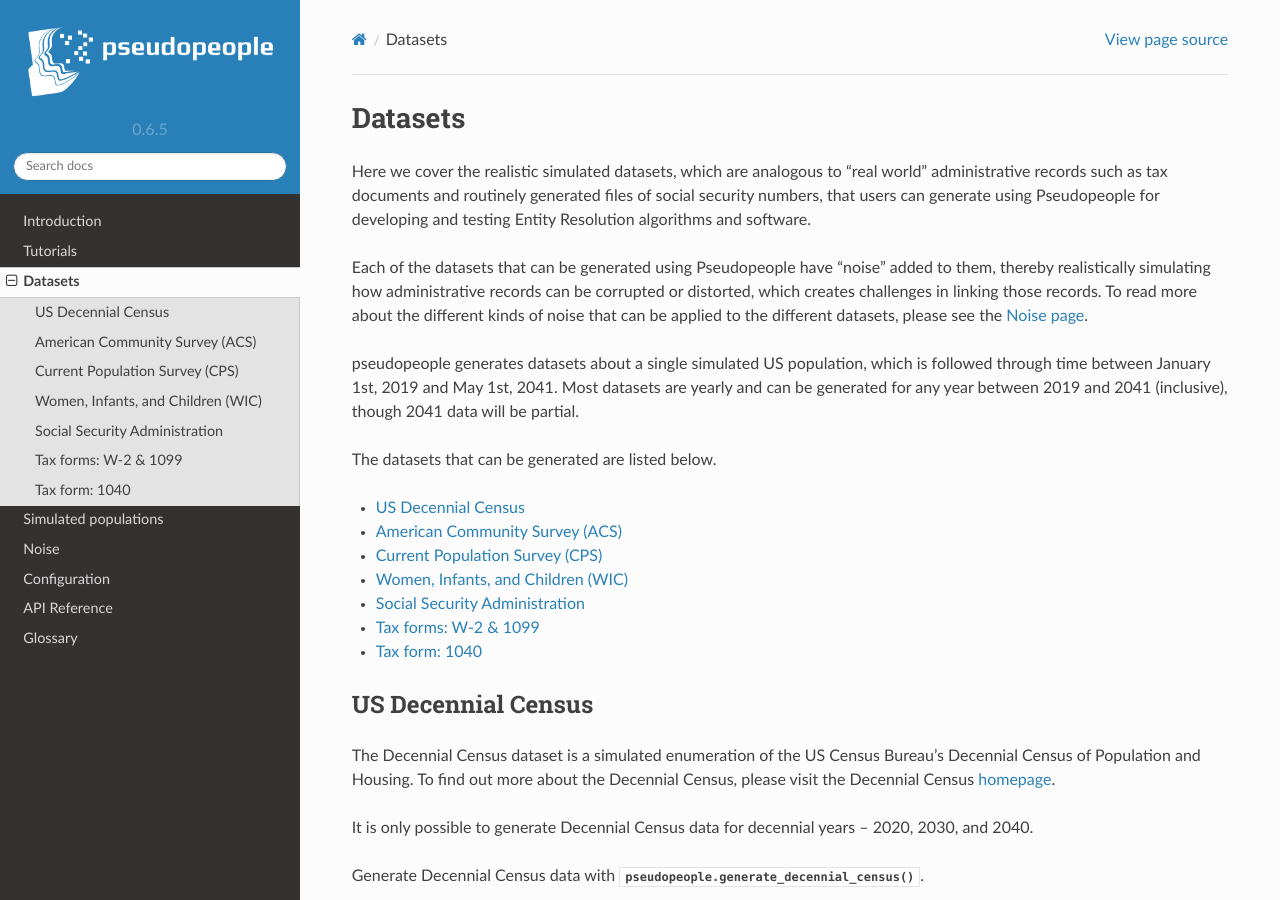
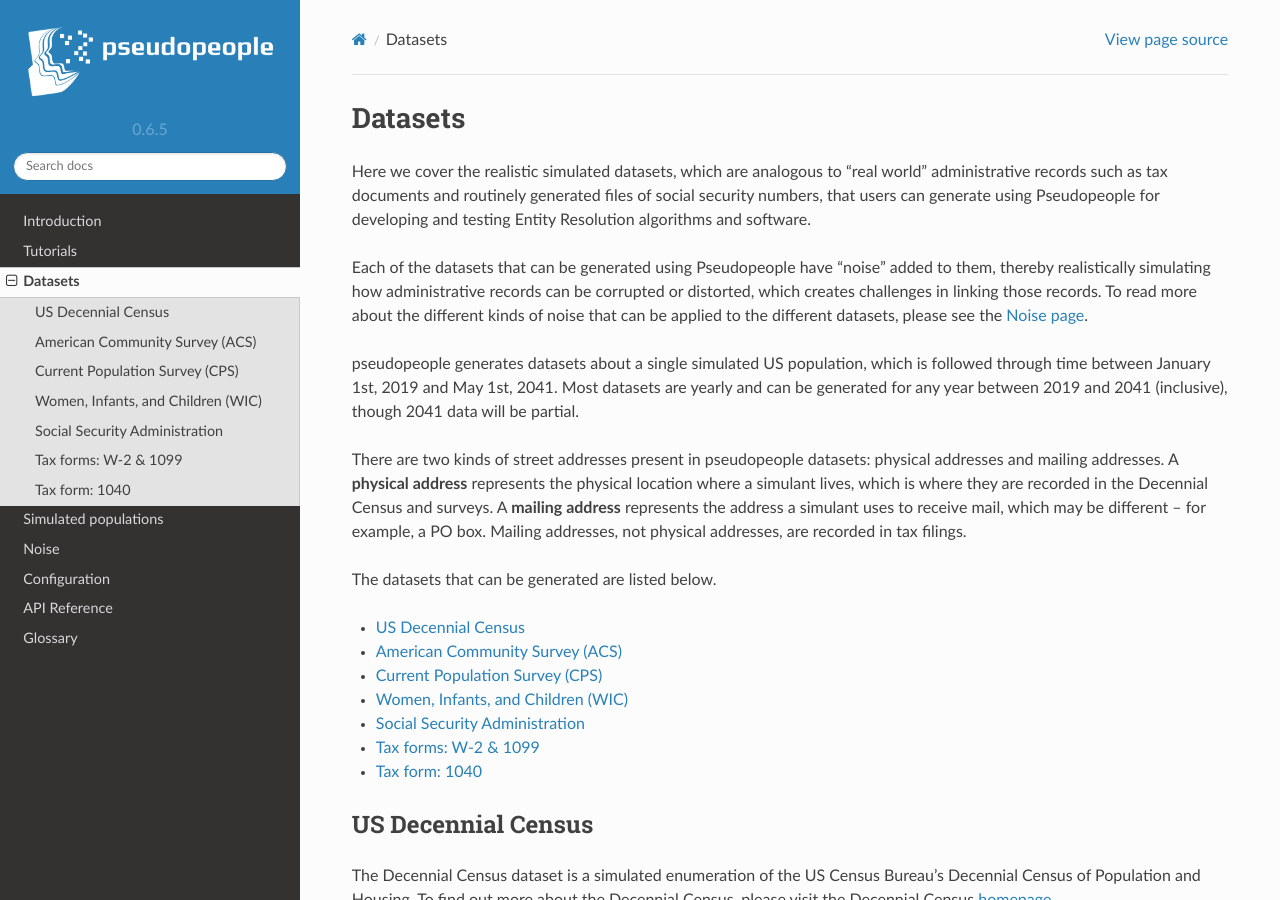
Before and after one commit to ihmeuw/pseudopeople, a Sphinx documentation site: the page built from docs/source/datasets/index.rst, in a window 1280 px wide and 900 px high. Built offline with Sphinx 7.4.7 and the Read the Docs theme 2.0.0, drawn with Linux system fonts in a browser that asks for light colours.

Commit message:
Add a note about physical addresses (#283)

```diff
--- a/docs/source/datasets/index.rst
+++ b/docs/source/datasets/index.rst
@@ -17,6 +17,14 @@
 time between January 1st, 2019 and May 1st, 2041.
 Most datasets are yearly and can be generated for any year between 2019 and 2041 (inclusive),
 though 2041 data will be partial.
+
+There are two kinds of street addresses present in pseudopeople datasets:
+physical addresses and mailing addresses.
+A **physical address** represents the physical location where a simulant lives,
+which is where they are recorded in the Decennial Census and surveys.
+A **mailing address** represents the address a simulant uses to receive mail,
+which may be different -- for example, a PO box.
+Mailing addresses, not physical addresses, are recorded in tax filings.
 
 The datasets that can be generated are listed below.
 
```
